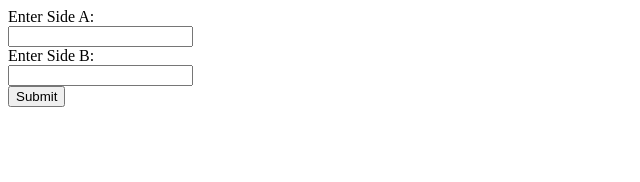
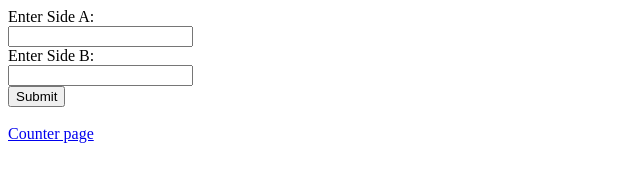
Before and after one commit to AjinkyaD3/Practice, a plain HTML site: page index.html in a window 1280 px wide. Shown: the whole page, without its empty margins (0-640 px from the left). Drawn offline with Linux system fonts and the light colour scheme.

Commit message:
Update index.html

```diff
--- a/index.html
+++ b/index.html
@@ -15,5 +15,6 @@
     <label id="Clabel"></label><br>
 
     <script src="pythagorous.js"></script>
+    <a href="counter.html">Counter page</a>
 </body>
 </html>
```
